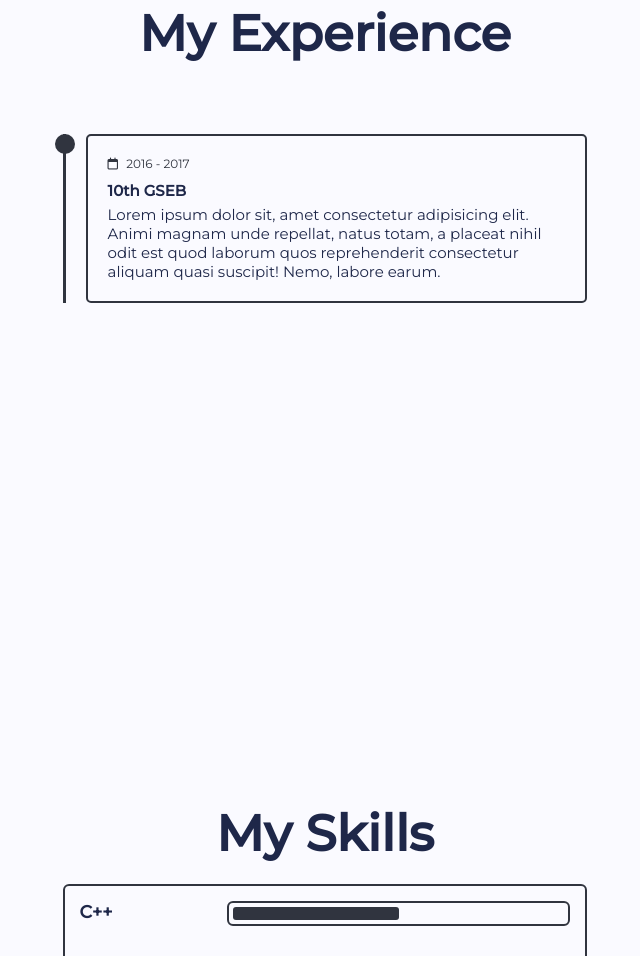
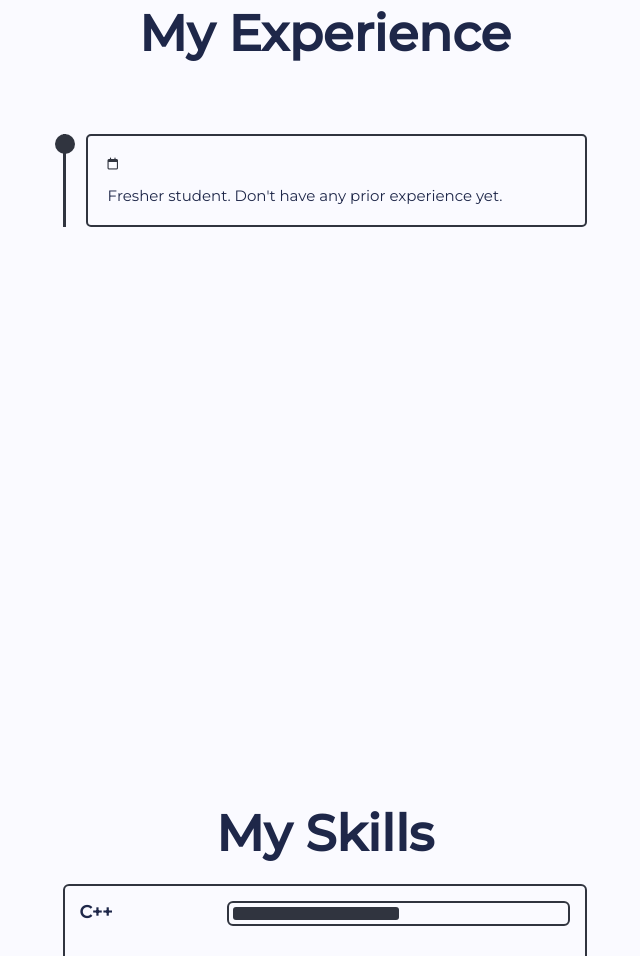
Before and after one commit to shubhampatel2610/Personal-portfolio-site, a plain HTML site: page index.html in a window 1280 px wide. Shown: the part 2497-3453 px from the top of the page, without its empty margins (315-955 px from the left). Drawn offline with nearby package versions, Linux system fonts and the light colour scheme.

Commit message:
commit-JavaScript implement and HTML,CSS update

```diff
--- a/index.html
+++ b/index.html
@@ -129,9 +129,9 @@
             <div class="education-experience-box">
                 <div class="education-experience-content">
                     <div class="content">
-                        <div class="year"><i class="fa-regular fa-calendar"></i> 2016 - 2017</div>
-                        <h3>10th GSEB</h3>
-                        <p>Lorem ipsum dolor sit, amet consectetur adipisicing elit. Animi magnam unde repellat, natus totam, a placeat nihil odit est quod laborum quos reprehenderit consectetur aliquam quasi suscipit! Nemo, labore earum.</p>
+                        <div class="year"><i class="fa-regular fa-calendar"></i> </div>
+                        <h3></h3>
+                        <p>Fresher student. Don't have any prior experience yet.</p>
                     </div>
                 </div>
 
```
